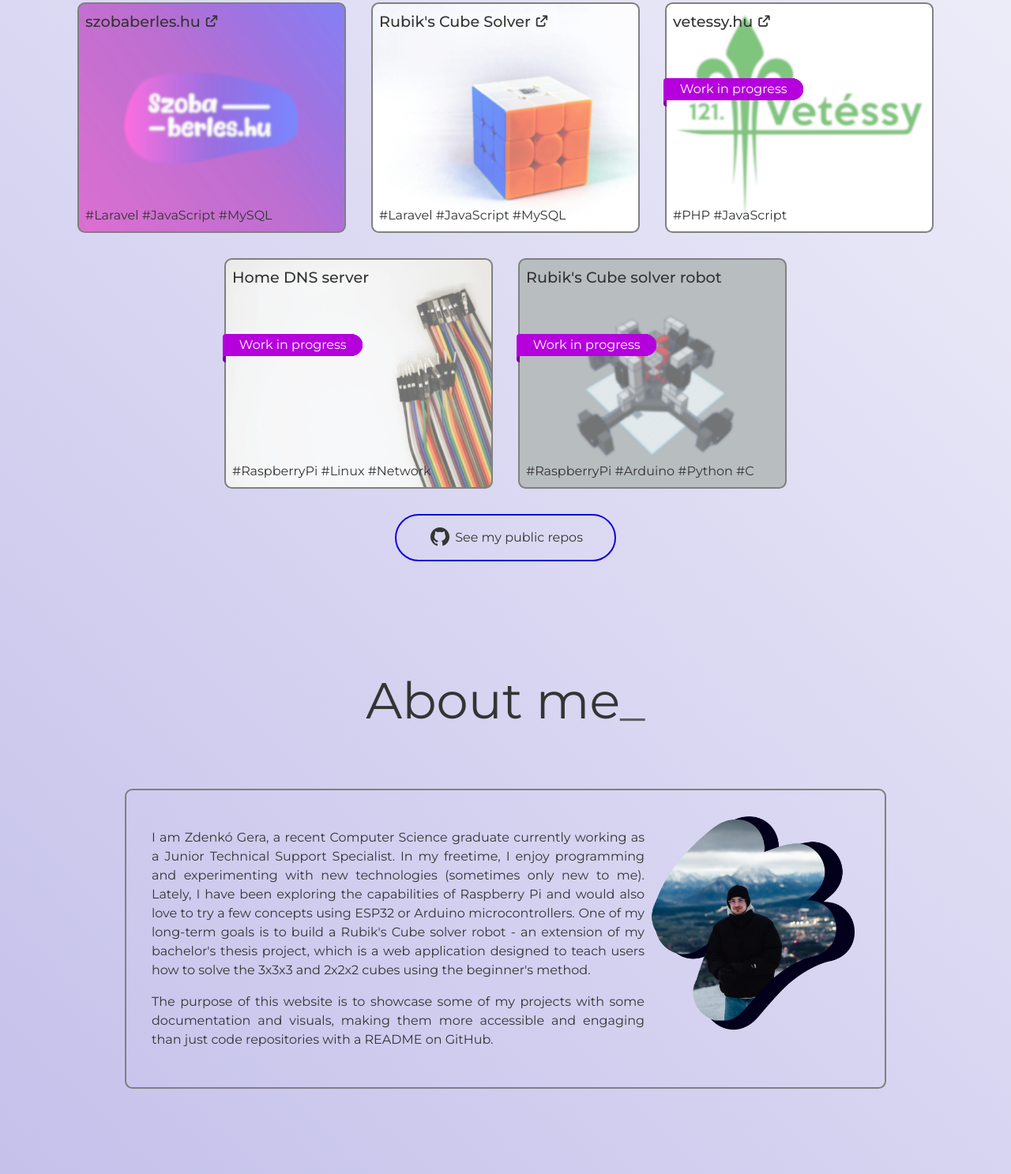
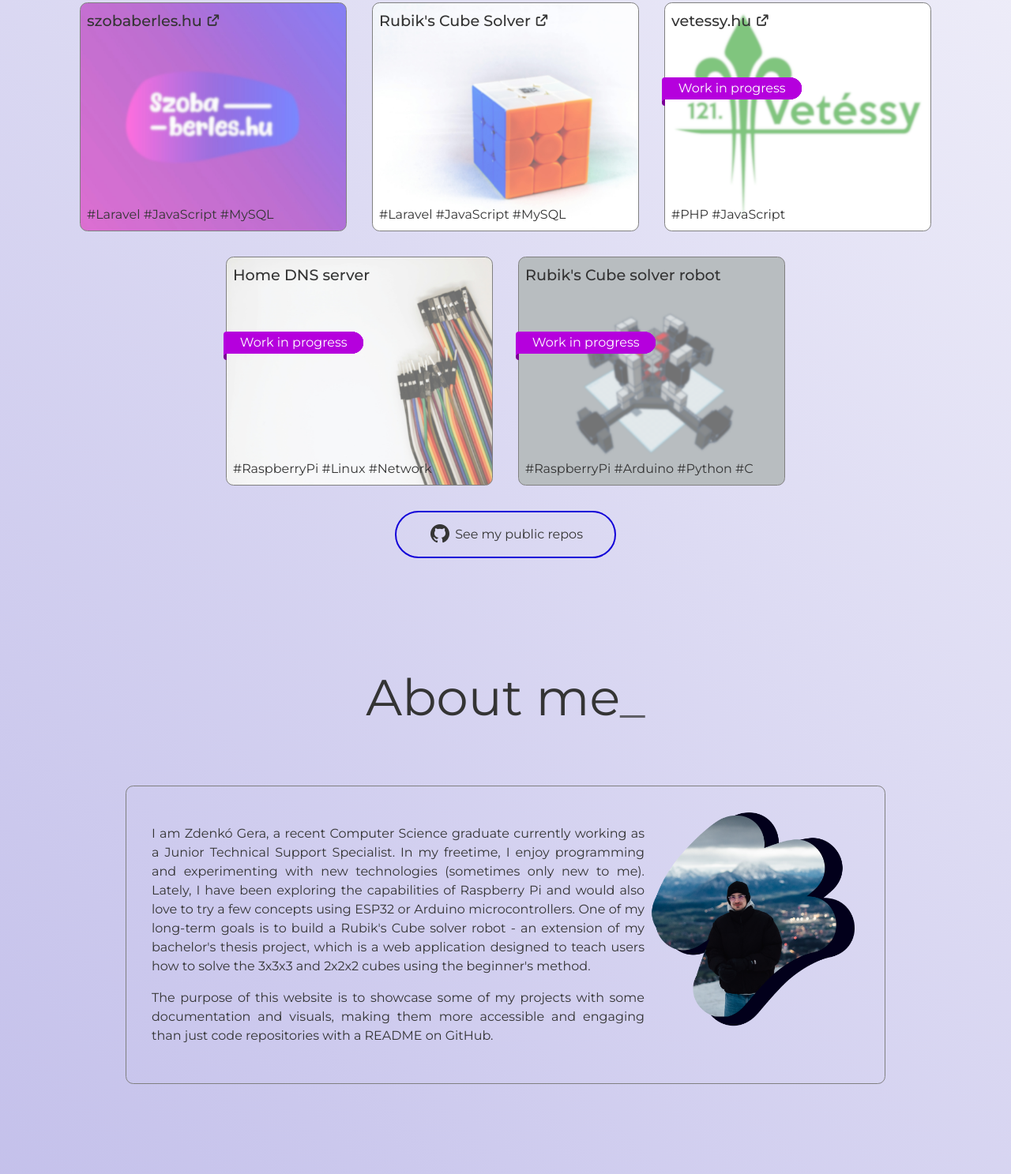
Before and after one commit to zdenko-gera/zdenko-gera.github.io, a plain HTML site: page index.html in a window 1280 px wide. Shown: the part 1173-2660 px from the top of the page at 79% size. Drawn offline with Linux system fonts and the light colour scheme; no server answers.

Commit message:
CSS border fix

```diff
--- a/main.css
+++ b/main.css
@@ -122,7 +122,7 @@ main {
     /*box-shadow: -.15rem .15rem .5rem rgba(220, 220, 220, 0.8) inset;*/
     padding: .5rem;
     border-radius: .6rem;
-    border: 2px solid grey;
+    border: 1px solid grey;
     background-color: white;
     transition: all .25s;
     display: flex;
@@ -213,7 +213,7 @@ main {
     margin-inline: auto;
     width: 70%;
     padding: 2rem;
-    border: 2px solid grey;
+    border: 1px solid grey;
     text-align: justify;
 }
 
```
